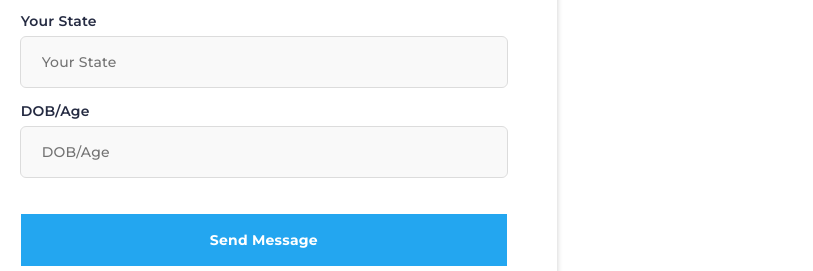
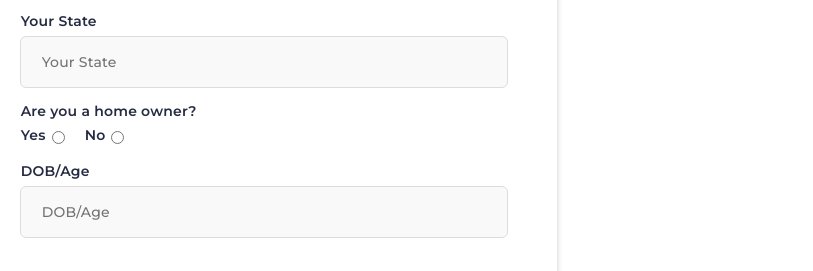
Before and after one commit to Hamza804-latif/EQ-Quotes.github.io, a plain HTML site: page homesecurity.html in a window 1280 px wide. Shown: the part 459-730 px from the top of the page, 467-1280 px from the left. Drawn offline with nearby package versions, Linux system fonts and the light colour scheme.

Commit message:
in progress

```diff
--- a/homesecurity.html
+++ b/homesecurity.html
@@ -55,6 +55,24 @@
                 <input type="text" placeholder="Your State">
             </div>
             <div class="form-child">
+                <label>
+                    Are you a home owner?
+                </label>
+                <div class="field-main">
+                    <div class="field">
+                        <label for="">Yes</label>
+                        <input type="radio" value="yes" name="earn">
+                    </div>
+                    <div class="field">
+                        <label for="">No</label>
+                        <input type="radio" value="no" name="earn">
+                    </div>
+
+                </div>
+
+
+            </div>
+            <div class="form-child">
                 <label for="">
                     DOB/Age
                 </label>
```
Also changed, not shown: homeinsurance.html (+18 -0 lines), homewarranty.html (+1 -1 lines), index.html (+1 -1 lines), solar.html (+18 -0 lines).
